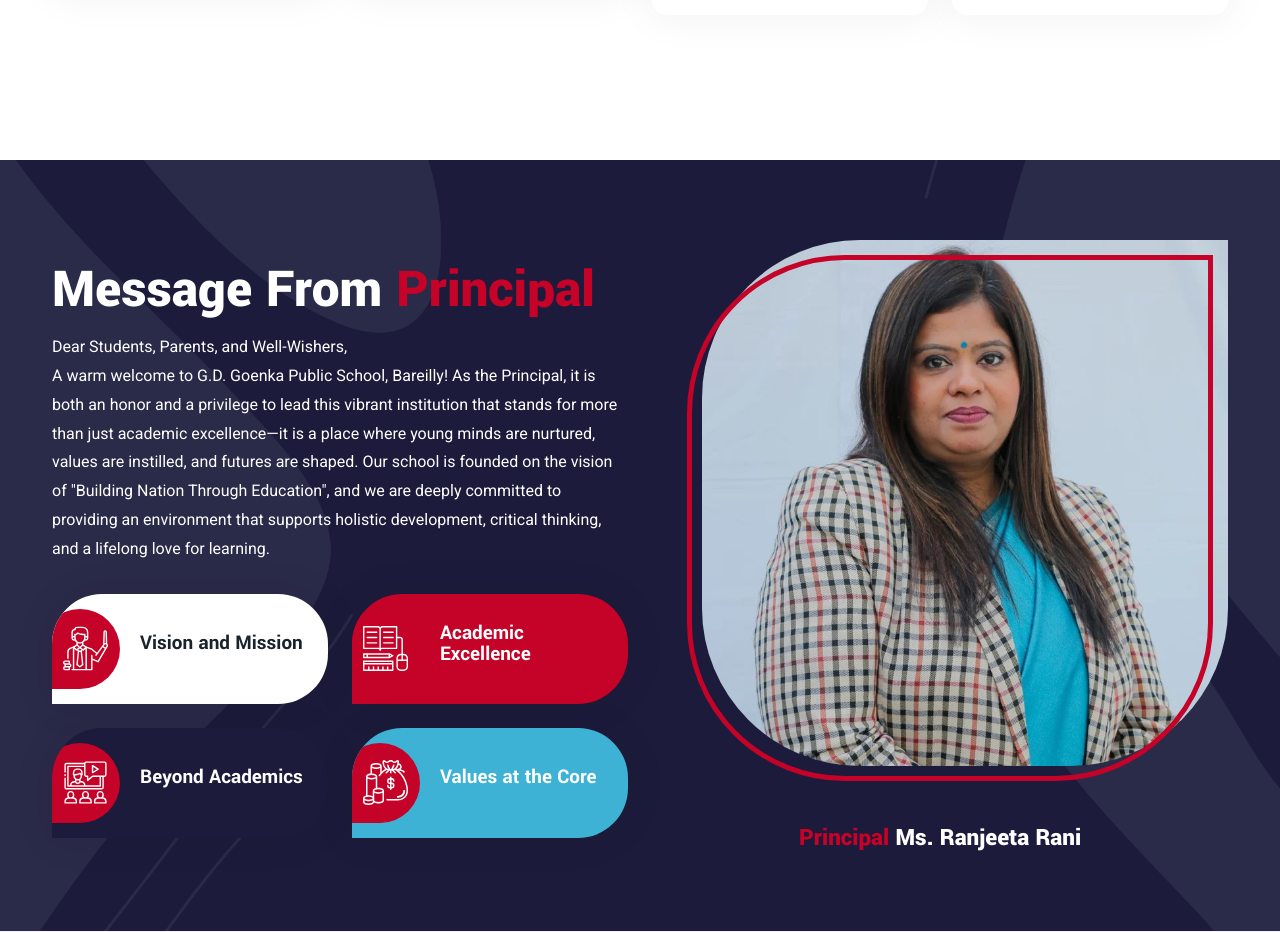
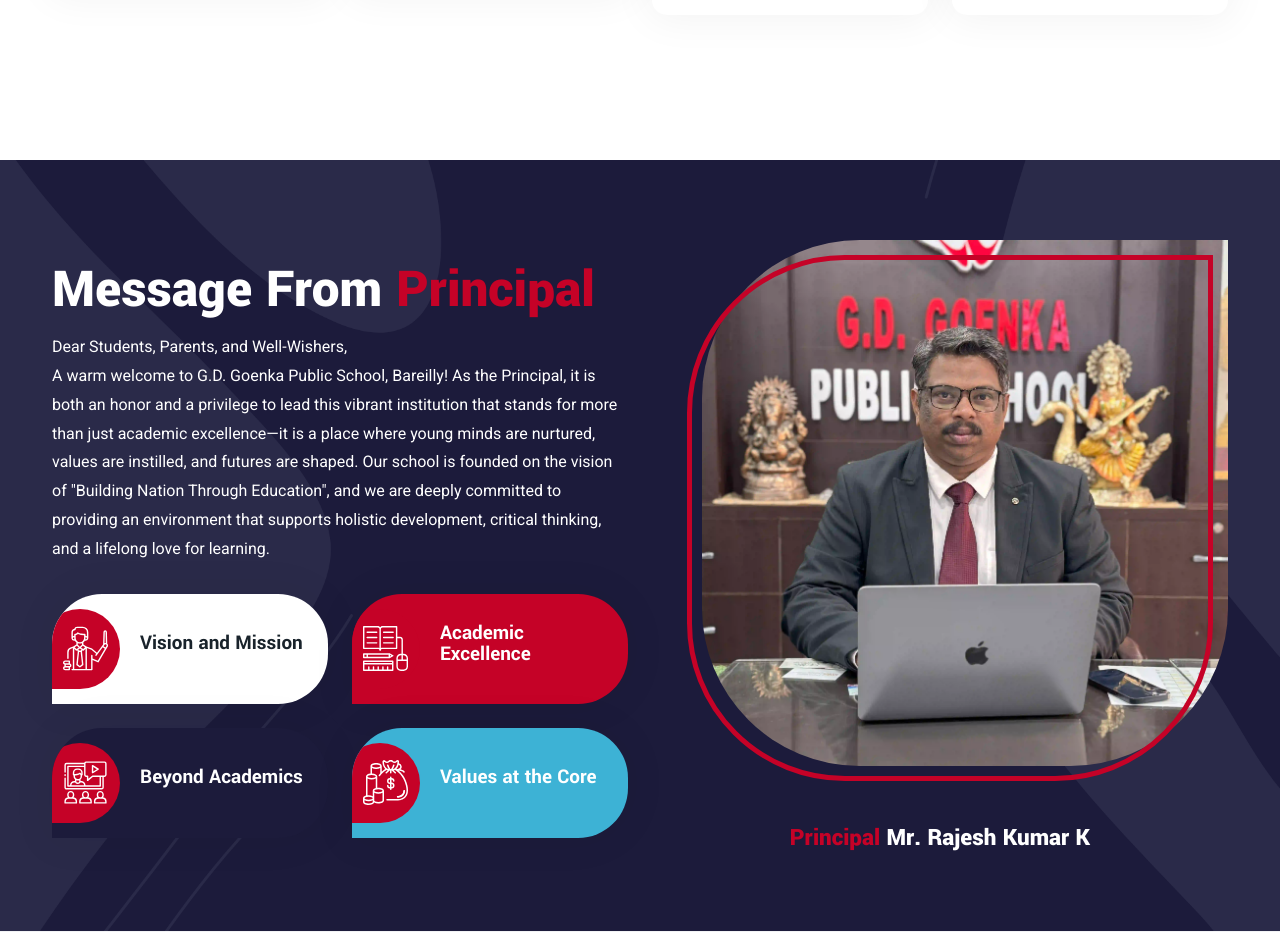
Before and after one commit to Alakatraz1/GDwebsite, a PHP site: page /about.php in a window 1280 px wide. Shown: the part 2465-3397 px from the top of the page. Run offline with PHP 8.4, Linux system fonts and the light colour scheme; some libraries are stand-ins or nearby versions.

Commit message:
principal changes

```diff
--- a/about.php
+++ b/about.php
@@ -444,11 +444,11 @@
 
                         <div class="col-lg-6">
                             <div class="choose-img wow fadeInRight" data-wow-delay=".25s">
-                                <img src="assets/gd/principalsquare.jpg" alt="">
+                                <img src="assets/gd/principalsquare.webp" alt="">
                             </div>
                             <div class="mt-50 " style="display:flex;justify-content:center">
                                 <h6 class="site-title text-white mb-10" style="font-size:25px"><span>Principal
-                                    </span>Ms. Ranjeeta Rani</h6>
+                                    </span>Mr. Rajesh Kumar K</h6>
 
 
                             </div>
--- a/index.php
+++ b/index.php
@@ -402,7 +402,7 @@
                                 <div class="about-img">
                                     <div class="row g-4">
                                         <div class="col-md-6">
-                                            <img class="img-1" src="assets/gd/images/principal.jpg" alt>
+                                            <img class="img-1" src="assets/gd/images/principal.webp" alt>
                                             <div class="about-experience mt-4"
                                                 style="background-color:var(--footer-bg)">
                                                 <div class="about-experience-icon">
```
Also changed, not shown: assets/gd/images/principal.webp (added), assets/gd/principalsquare.webp (added).
